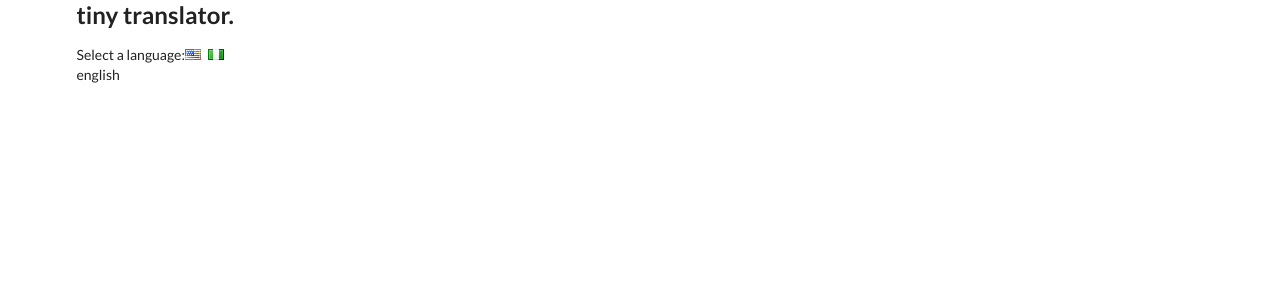
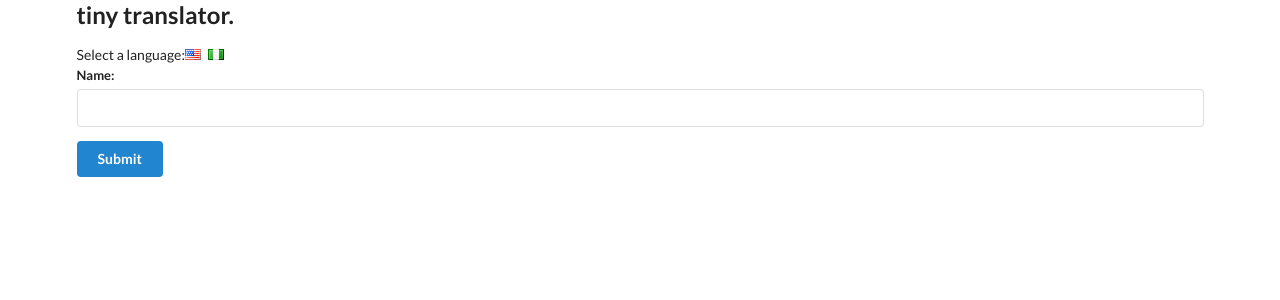
Before and after one commit to thatgirldorian/tiny-translation, a React (Create React App) app: page / in a window 1280 px wide. Shown: the top 300 px of the page. Built offline with nearby package versions, Linux system fonts and the light colour scheme.

Commit message:
cleaned up our components

```diff
--- a/src/components/App.js
+++ b/src/components/App.js
@@ -1,4 +1,5 @@
 import React from 'react'
+import UserCreate from './UserCreate'
 
 class App extends React.Component {
     state = {language: 'english'}
@@ -15,7 +16,7 @@
                 <i className="flag us" onClick={() => this.onLanguageChange('english')}></i>
                 <i className="flag ng" onClick={() => this.onLanguageChange('yoruba')}></i>
             </div>
-            {this.state.language}
+            <UserCreate />
         </div>
 
     }
--- a/src/components/Button.js
+++ b/src/components/Button.js
@@ -0,0 +1,9 @@
+import React from 'react'
+
+class Button extends React.Component {
+    render() {
+        return <button className="ui button primary">Submit</button>
+    }
+}
+
+export default Button
--- a/src/components/Field.js
+++ b/src/components/Field.js
@@ -0,0 +1,14 @@
+import React from 'react'
+
+class Field extends React.Component {
+    render() {
+        return (
+            <div className="ui field">
+                <label>Name:</label>
+                <input type="text" />
+            </div>
+        )
+    }
+}
+
+export default Field
--- a/src/components/UserCreate.js
+++ b/src/components/UserCreate.js
@@ -3,7 +3,12 @@
 import Button from './Button'
 
 const UserCreate = () => {
-
+    return (
+        <div className="ui form">
+            <Field />
+            <Button />
+        </div>
+    )
 }
 
 export default UserCreate
```
